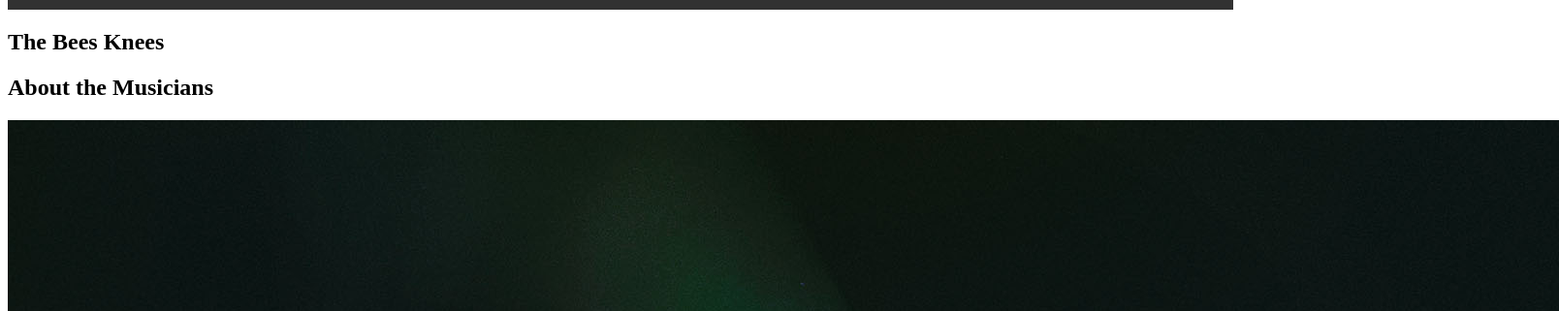
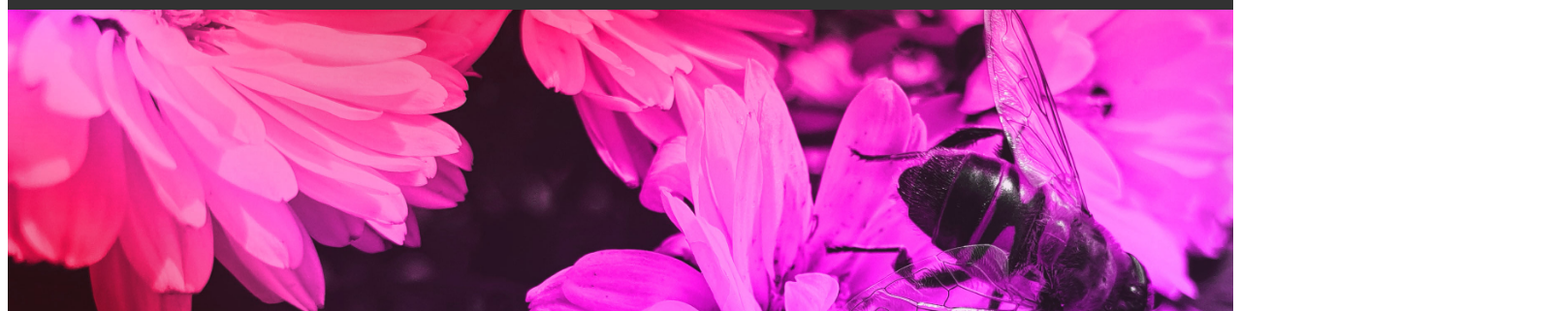
Before and after one commit to Lenalenalena-cl/bandsite, a plain HTML site: page index.html in a window 1280 px wide. Shown: the part 83-404 px from the top of the page at 97% size, 1608 px wide, since content can reach past the window. Drawn offline with Linux system fonts and the light colour scheme; files whose address does not match are found by name.

Commit message:
finishing the mid part graph

```diff
--- a/styles/bio.css
+++ b/styles/bio.css
@@ -43,3 +43,41 @@
   .navbar__link--desactive:hover, .navbar__link--desactive:focus {
     color: #FFFFFF;
   }
+
+  .hero__text{
+    font-size: 60px;
+    color: #FFFFFF;
+    margin: 0;
+    padding-top: 25%;
+    padding-left: 16px;
+  }
+
+  .wrapper--hero{
+    min-width: 100%;
+    max-width: 100%;
+    min-height: 40rem;
+    background-image: url("../assets/images/hero-bio.jpg");
+    background-position: center;
+    background-repeat: no-repeat;
+    background-size: cover;
+  }
+
+  .about__title{
+    margin: 24px 16px 16px 16px;
+    font-size: 36px;
+  }
+
+  .about__img{
+    padding: 0.3rem 0;
+    width: 70%;
+    height: 70%;
+    -o-object-fit: cover;
+       object-fit: cover;
+    -o-object-position: bottom;
+       object-position: bottom;
+
+  }
+
+  .about__title, .about__quote, .about__autor, .about__bio, .about__subtitle, .about__paragraph {
+    padding: 0.5rem 0;
+  }
```
Also changed, not shown: index.html (+2 -1 lines).
